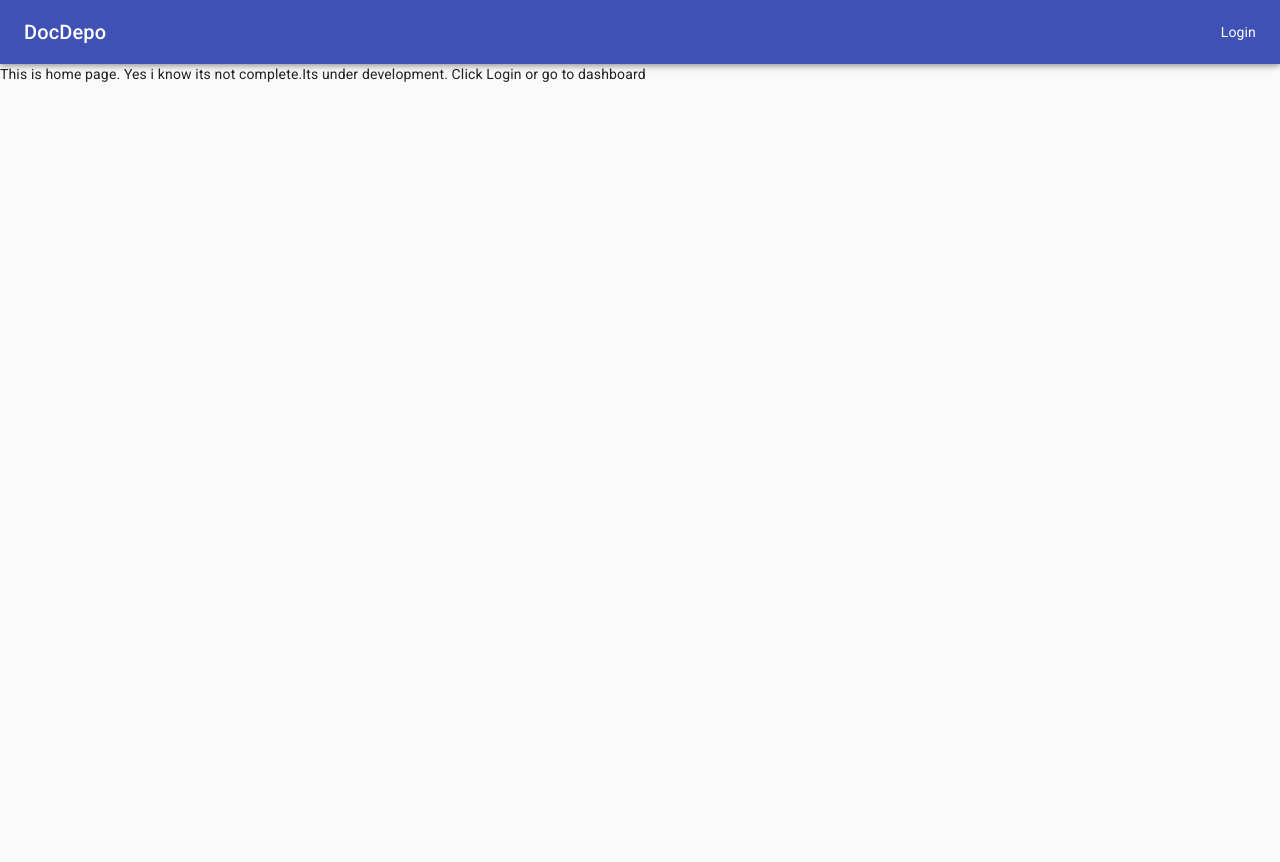
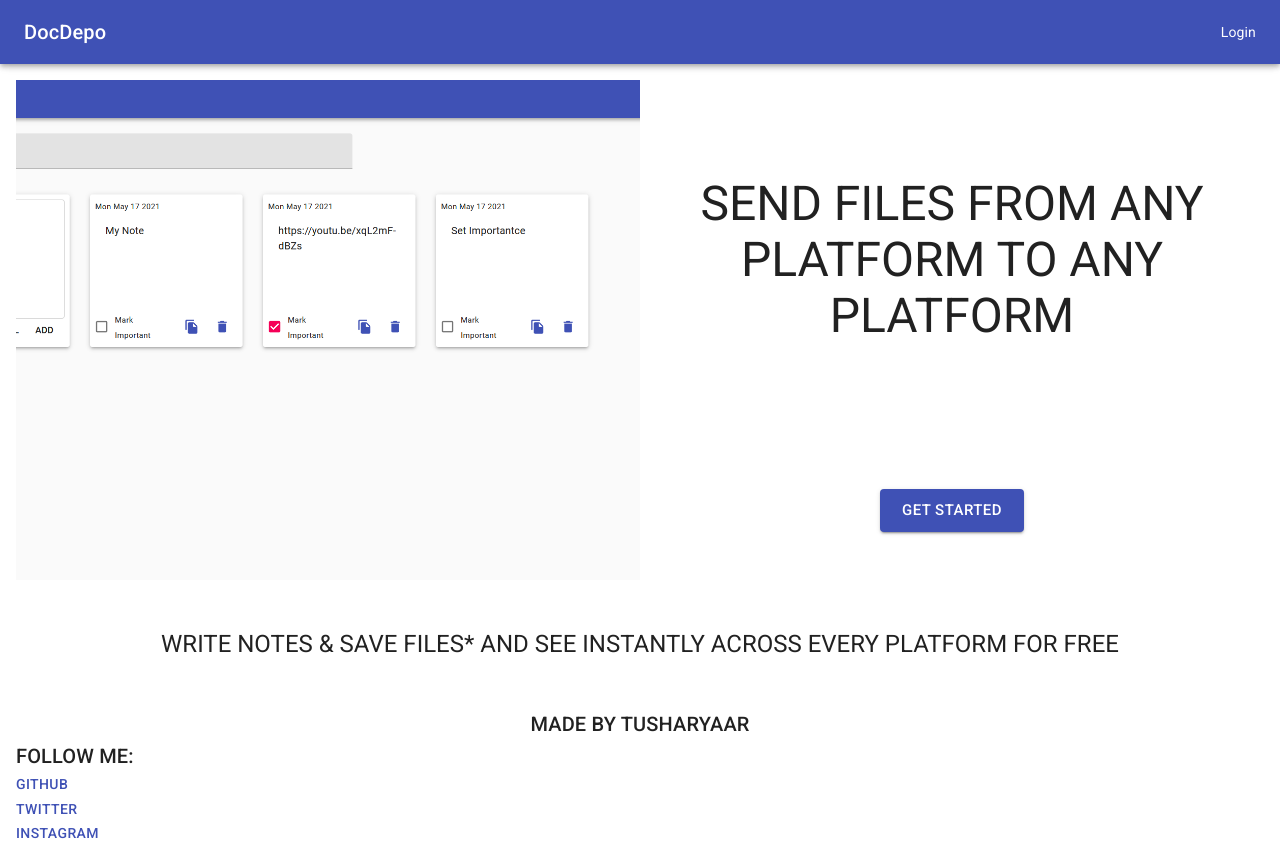
Before and after one commit to TusharYaar/DocDepo, a React (Create React App) app in the folder ReactWebApp/: page / in a window 1280 px wide. Before the commit the page ends 800 px from the top, so only its background shows below. Built offline with nearby package versions, Linux system fonts and the light colour scheme; no server answers.

Commit message:
Home Page update

```diff
--- a/ReactWebApp/src/components/Home.js
+++ b/ReactWebApp/src/components/Home.js
@@ -1,23 +1,111 @@
-import React from 'react'
-import { makeStyles } from '@material-ui/core/styles';
+import React, { useState, useEffect } from "react";
+import { makeStyles } from "@material-ui/core/styles";
+import Grid from "@material-ui/core/Grid";
+import Typography from "@material-ui/core/Typography";
+import Button from "@material-ui/core/Button";
+import { Link as RouterLink } from "react-router-dom";
+import Fade from "@material-ui/core/Fade";
+import Link from "@material-ui/core/Link";
 const Home = () => {
   const classes = useStyles();
+  const [fadeIn, setFadeIn] = useState();
+  useEffect(() => {
+    setFadeIn(true);
+  },[]);
+  return (
+    <div className={classes.root}>
+      <div className={classes.toolbar} />
+      <Grid container>
+        <Grid container>
+          <Grid
+            item
+            xs={12}
+            md={6}
+            container
+            justify="center"
+            alignItems="center"
+            className={classes.image}
+          ></Grid>
+          <Grid
+            container
+            justify="center"
+            alignItems="center"
+            xs={12}
+            md={6}
+            item
+          >
+            <Fade in={fadeIn} style={{ transitionDelay: "500ms" }}>
+              <Typography
+                variant="h3"
+                component="h2"
+                className={classes.margin}
+                align="center"
+              >
+                Send Files From Any Platform to Any Platform
+              </Typography>
+            </Fade>
+            <Button
+              variant="contained"
+              size="large"
+              color="primary"
+              component={RouterLink}
+              to="/login"
+            >
+              Get Started
+            </Button>
+          </Grid>
+        </Grid>
+      </Grid>
+      <Grid className={classes.margin}>
+          <Typography variant="h5" align="center">Write Notes &#x26; save files* and see instantly across every platform for Free</Typography>
+          </Grid>
+        <Grid>
+            <Typography variant="h6" align="center">Made By TusharYaar</Typography>
+            <Grid>
+                <Typography variant="h6" align="left">
+                    Follow Me:
+                </Typography>
+                <Grid   container
+  direction="column"
+  justify="flex-start"
+  alignItems="flex-start">
+                <Link href="https://github.com/TusharYaar">Github</Link>
+                <Link varient="body1">Twitter</Link>
+                <Link varient="body1">Instagram</Link>
+                </Grid>
 
-    return (
-        <div>
-                  <div className={classes.toolbar} />
-            This is home page. Yes i know its not complete.Its under development. Click Login or go to dashboard
+            </Grid>
+        </Grid>
     </div>
-    )
-}
+  );
+};
 const useStyles = makeStyles((theme) => ({
   toolbar: {
-        display: 'flex',
-        alignItems: 'center',
-        justifyContent: 'flex-end',
+    display: "flex",
+    alignItems: "center",
+    justifyContent: "flex-end",
     padding: theme.spacing(0, 1),
     // necessary for content to be below app bar
     ...theme.mixins.toolbar,
-      }
+  },
+  root: {
+    ...theme.typography.button,
+    backgroundColor: theme.palette.background.paper,
+    padding: theme.spacing(2),
+  },
+  margin: {
+    margin: theme.spacing(6,0),
+  },
+  image: {
+    backgroundImage: "url(./homePage.png)",
+    backgroundRepeat: "no-repeat",
+    backgroundColor:
+      theme.palette.type === "light"
+        ? theme.palette.grey[50]
+        : theme.palette.grey[900],
+    backgroundSize: "cover",
+    backgroundPosition: "center",
+    minHeight: 500,
+  },
 }));
-export default Home
+export default Home;
--- a/ReactWebApp/src/components/Sidebar.js
+++ b/ReactWebApp/src/components/Sidebar.js
@@ -144,8 +144,8 @@ const Sidebar = ({
       </Tabs>
       <Divider />
 
-      <List>
-        <ListItem button key={"Text"} onClick={handleDialogOpen}>
+      <List >
+        <ListItem button key={"Text"} onClick={handleDialogOpen} className={classes.list}>
           <ListItemIcon>
             <ReportProblemOutlinedIcon />
           </ListItemIcon>
@@ -220,8 +220,11 @@ const useStyles = makeStyles((theme) => ({
     padding: theme.spacing(1, 0, 1, 1),
   },
   tabs: {
-    flexGrow: 1,
+    flexGrow: 1
   },
+  list: {
+    marginBottom: theme.spacing(3),
+  }
 }));
 
 export default withRouter(Sidebar);
```
Also changed, not shown: ReactWebApp/public/homePage.png (added). Lines whose indentation alone changed are shown as unchanged.
